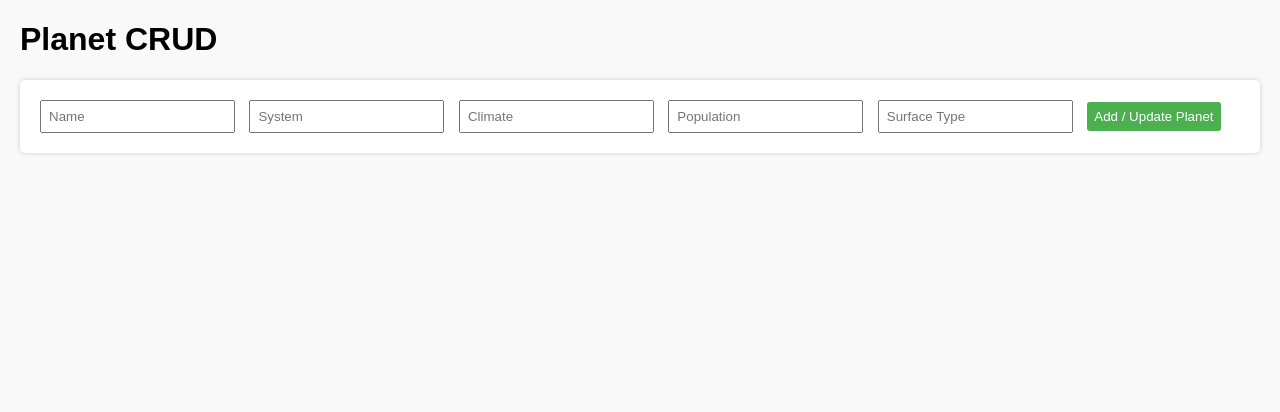
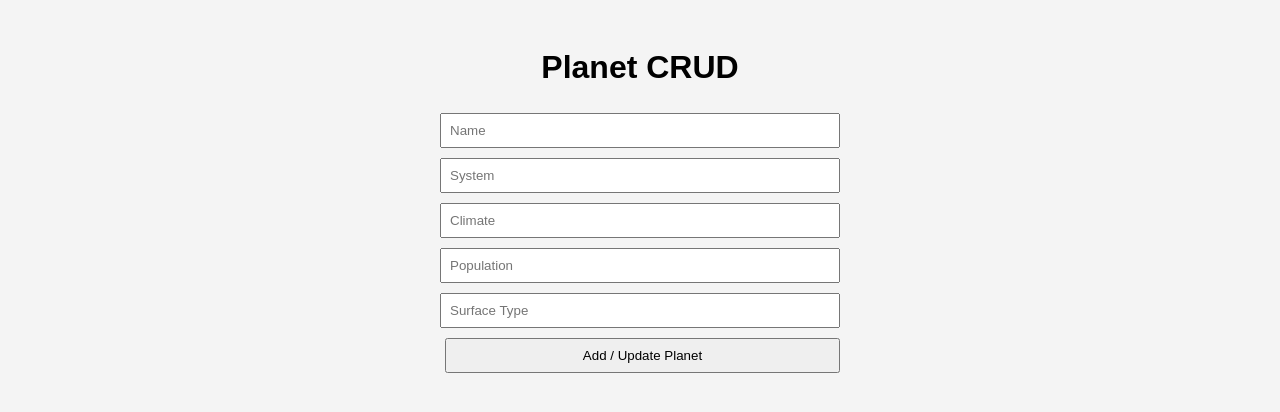
Before and after one commit to masha282728/planet-crud, a website: page frontend/index.html in a window 1280 px wide. Drawn offline with Linux system fonts and the light colour scheme; no server answers.

Commit message:
Add basic styling for Planet CRUD frontend

```diff
--- a/frontend/style.css
+++ b/frontend/style.css
@@ -1,45 +1,8 @@
-body {
-    font-family: Arial, sans-serif;
-    margin: 20px;
-    background-color: #f9f9f9;
-}
-
-form {
-    margin-bottom: 20px;
-    background: #fff;
-    padding: 15px;
-    border-radius: 5px;
-    box-shadow: 0 0 5px #ccc;
-}
-input, button {
-    margin: 5px;
-    padding: 7px;
-}
-button {
-    cursor: pointer;
-    background-color: #4CAF50;
-    color: white;
-    border: none;
-    border-radius: 3px;
-}
-button:hover {
-    background-color: #45a049;
-}
-
-table {
-    width: 100%;
-    border-collapse: collapse;
-    background: #fff;
-    box-shadow: 0 0 5px #ccc;
-}
-th, td {
-    padding: 10px;
-    text-align: left;
-    border-bottom: 1px solid #ddd;
-}
-tr:nth-child(even) {
-    background-color: #f2f2f2;
-}
-tr:hover {
-    background-color: #eee;
-}
+body { font-family: Arial, sans-serif; padding: 20px; background: #f4f4f4; }
+h1 { text-align: center; }
+form { display: flex; flex-direction: column; max-width: 400px; margin: 0 auto 20px; }
+input, button { margin: 5px 0; padding: 8px; }
+button { cursor: pointer; }
+ul { max-width: 600px; margin: 0 auto; padding: 0; list-style: none; }
+li { background: #fff; margin: 5px 0; padding: 10px; display: flex; justify-content: space-between; align-items: center; }
+button { margin-left: 5px; }
```
